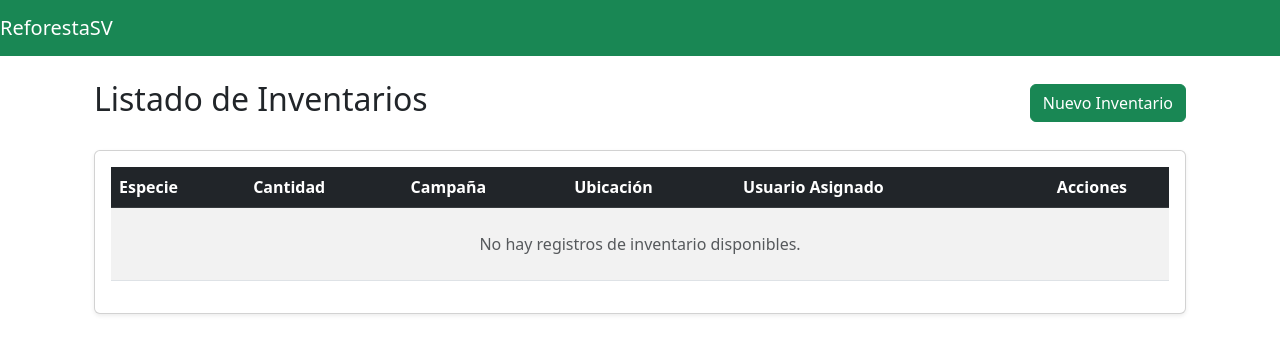
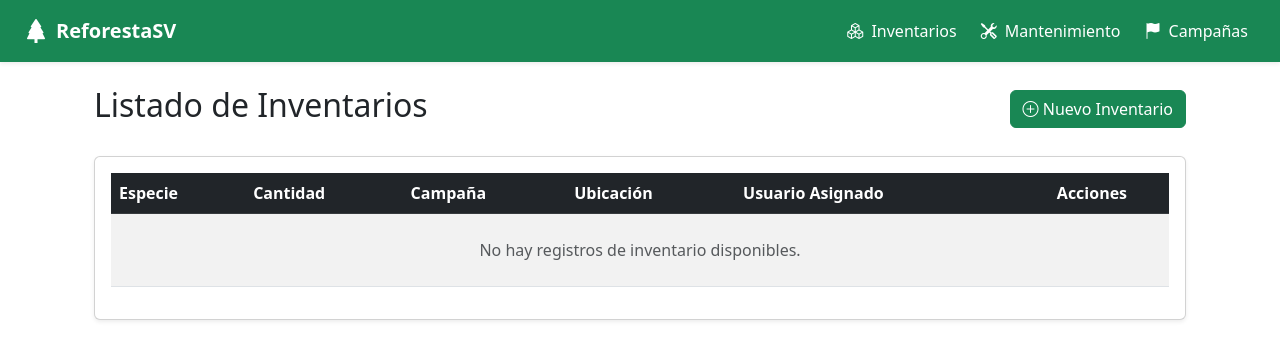
Before and after one commit to andrealuvjk/Proyecto-ReforestaSV, a Django app: page /inventarios/ in a window 1280 px wide. Shown: the top 360 px of the page. Run offline with Django 5.2, Linux system fonts and the light colour scheme; data that the repository does not hold is empty.

Commit message:
se mejoro apariencia en base.html y navegacion de las vistas inventarios

```diff
--- a/inventarios/templates/inventarios/inventario_confirm_delete.html
+++ b/inventarios/templates/inventarios/inventario_confirm_delete.html
@@ -14,7 +14,7 @@
                     <form method="POST">
                         {% csrf_token %}
                         <div class="d-flex justify-content-center gap-3 mt-4">
-                            <a href="{% url 'inventario_list' %}" class="btn btn-secondary">Cancelar</a>
+                            <a href="{% url 'inventarios:inventario_list' %}" class="btn btn-secondary">Cancelar</a>
                             <button type="submit" class="btn btn-danger">Sí, eliminar</button>
                         </div>
                     </form>
--- a/inventarios/templates/inventarios/inventario_form.html
+++ b/inventarios/templates/inventarios/inventario_form.html
@@ -28,7 +28,7 @@
                         {% endfor %}
 
                         <div class="d-flex justify-content-between mt-4">
-                            <a href="{% url 'inventario_list' %}" class="btn btn-secondary">
+                            <a href="{% url 'inventarios:inventario_list' %}" class="btn btn-secondary">
                                 <i class="bi bi-arrow-left"></i> Cancelar
                             </a>
                             <button type="submit" class="btn btn-success">
--- a/inventarios/templates/inventarios/inventario_list.html
+++ b/inventarios/templates/inventarios/inventario_list.html
@@ -4,7 +4,7 @@
 <div class="container mt-4">
     <div class="d-flex justify-content-between align-items-center mb-4">
         <h2>Listado de Inventarios</h2>
-        <a href="{% url 'inventario_create' %}" class="btn btn-success">
+        <a href="{% url 'inventarios:inventario_create' %}" class="btn btn-success">
             <i class="bi bi-plus-circle"></i> Nuevo Inventario
         </a>
     </div>
@@ -34,11 +34,11 @@
                             <td class="text-center">
                                 <!-- Botones de acción sin funcionalidad por el momento -->
 
-                                   <a href="{% url 'inventario_update' item.id %}" class="btn btn-sm btn-outline-warning" title="Editar">
+                                   <a href="{% url 'inventarios:inventario_update' item.id %}" class="btn btn-sm btn-outline-warning" title="Editar">
                                     <i class="bi bi-pencil"></i> Editar
                                 </a>
 
-                                <a href="{% url 'inventario_delete' item.id %}" class="btn btn-sm btn-outline-danger" title="Eliminar">
+                                <a href="{% url 'inventarios:inventario_delete' item.id %}" class="btn btn-sm btn-outline-danger" title="Eliminar">
                                  <i class="bi bi-trash"></i> Eliminar
                                 </a>
                             </td>
--- a/inventarios/urls.py
+++ b/inventarios/urls.py
@@ -1,5 +1,7 @@
 from django.urls import path
 from . import views
+
+app_name = 'inventarios'
 
 urlpatterns = [
     path('', views.inventario_list, name='inventario_list'),
--- a/inventarios/views.py
+++ b/inventarios/views.py
@@ -14,7 +14,7 @@ def inventario_create(view_request):
         form = InventarioForm(view_request.POST, view_request.FILES)
         if form.is_valid():
             form.save()
-            return redirect('inventario_list')
+            return redirect('inventarios:inventario_list')
     else:
         form = InventarioForm()
 
@@ -27,7 +27,7 @@ def inventario_update(request, pk):
         form = InventarioForm(request.POST, request.FILES, instance=inventario)
         if form.is_valid():
             form.save()
-            return redirect('inventario_list')
+            return redirect('inventarios:inventario_list')
     else:
         form = InventarioForm(instance=inventario)
 
@@ -37,6 +37,6 @@ def inventario_delete(request, pk):
     inventario = get_object_or_404(Inventario, pk=pk)
     if request.method == 'POST':
         inventario.delete() # Método nativo de Django para borrar de la base de datos
-        return redirect('inventario_list')
+        return redirect('inventarios:inventario_list')
 
     return render(request, 'inventarios/inventario_confirm_delete.html', {'inventario': inventario})
--- a/templates/base.html
+++ b/templates/base.html
@@ -6,11 +6,51 @@
     <title>{% block title %}ReforestaSV{% endblock %}</title>
     <!-- Bootstrap CSS -->
     <link rel="stylesheet" href="https://cdn.jsdelivr.net/npm/bootstrap@5.3.0/dist/css/bootstrap.min.css">
+    <!-- NUEVO: Bootstrap Icons para los iconos de la barra -->
+    <link rel="stylesheet" href="https://cdn.jsdelivr.net/npm/bootstrap-icons@1.11.3/font/bootstrap-icons.min.css">
 </head>
 <body>
     <!-- Menú de navegación común a todo el sitio -->
-    <nav class="navbar navbar-expand-lg navbar-dark bg-success">
-        <a class="navbar-brand" href="#">ReforestaSV</a>
+    <nav class="navbar navbar-expand-lg navbar-dark bg-success shadow-sm">
+        <div class="container-fluid px-4">
+            <!-- Logo y nombre con icono -->
+            <a class="navbar-brand fw-bold d-flex align-items-center" href="#">
+                <i class="bi bi-tree-fill me-2 fs-4"></i> ReforestaSV
+            </a>
+
+            <!-- Botón hamburguesa para dispositivos móviles -->
+            <button class="navbar-toggler" type="button" data-bs-toggle="collapse" data-bs-target="#navbarNav" aria-controls="navbarNav" aria-expanded="false" aria-label="Toggle navigation">
+                <span class="navbar-toggler-icon"></span>
+            </button>
+
+            <!-- Elementos del menú alineados a la derecha -->
+            <div class="collapse navbar-collapse" id="navbarNav">
+                <ul class="navbar-nav ms-auto align-items-lg-center gap-2">
+
+                    <!-- Enlace a Inventarios (Cambia 'inventario_list' por el name real de tu urls.py) -->
+                    <li class="nav-item">
+                        <a class="nav-link text-white px-2" href="{% url 'inventarios:inventario_list' %}">
+                            <i class="bi bi-boxes me-1"></i> Inventarios
+                        </a>
+                    </li>
+
+                    <!-- Enlace a Mantenimiento (Estático por ahora, cambia el '#' cuando esté listo) -->
+                    <li class="nav-item">
+                        <a class="nav-link text-white px-2" href="{% url 'mantenimientos:lista' %}">
+                            <i class="bi bi-tools me-1"></i> Mantenimiento
+                        </a>
+                    </li>
+
+                    <!-- Enlace a Campañas (Estático por ahora, cambia el '#' cuando esté listo) -->
+                    <li class="nav-item">
+                        <a class="nav-link text-white px-2" href="#">
+                            <i class="bi bi-flag-fill me-1"></i> Campañas
+                        </a>
+                    </li>
+
+                </ul>
+            </div>
+        </div>
     </nav>
 
     <!-- Espacio dinámico donde cada módulo inyectará su propio contenido -->
@@ -18,5 +58,8 @@
         {% block content %}
         {% endblock %}
     </div>
+
+    <!-- NUEVO: Bootstrap JS (Indispensable para que el menú móvil colapse y expanda correctamente) -->
+    <script src="https://cdn.jsdelivr.net/npm/bootstrap@5.3.0/dist/js/bootstrap.bundle.min.js"></script>
 </body>
 </html>
```
